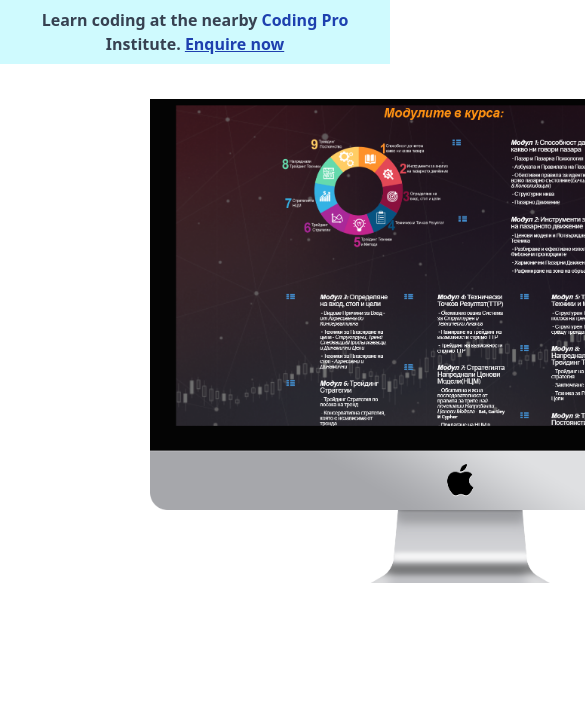
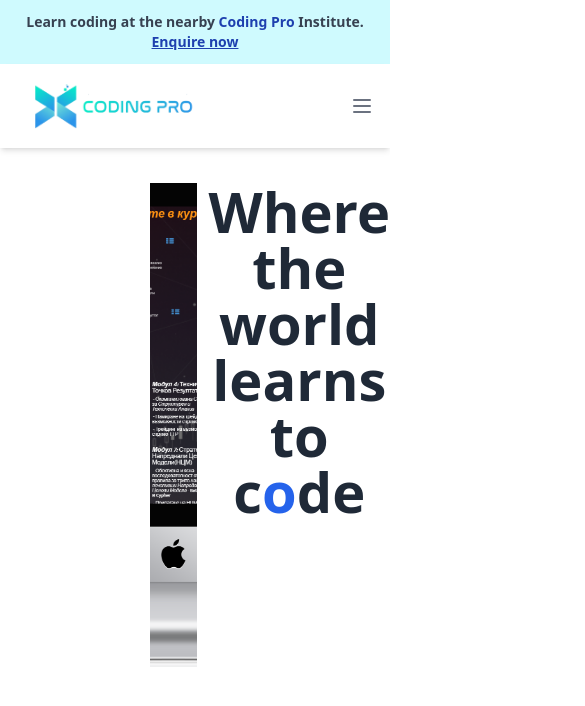
Before and after one commit to Parth0124/coding-junior, a React (Create React App) app: page / in a window 390 px wide. Shown: the top 706 px of the page, 585 px wide, since content can reach past the window. Built offline with nearby package versions, Linux system fonts and the light colour scheme.

Commit message:
made the navbar responsive for mobile

```diff
--- a/src/Components/iMacComponent.jsx
+++ b/src/Components/iMacComponent.jsx
@@ -3,15 +3,20 @@ import iMac from "../Assets/macbook-image.png";
 
 function MainComponent() {
   return (
-    <>
-      <div className="relative mt-[35px] ml-[150px] w-[620px] h-[484px]">
-        <img
-          src={iMac}
-          alt="imac"
-          className="w-[626px] h-[484px] object-cover"
-        />
+    <div className="flex mt-[35px] ml-[150px]">
+      {/* Image Container */}
+      <div className="w-[620px] h-[484px]">
+        <img src={iMac} alt="imac" className="w-full h-full object-cover" />
       </div>
-    </>
+
+      {/* Text Container */}
+      <div className="relative w-[500px] h-[164px] ml-[12px]">
+        <h2 className="text-[3.5rem] font-bold leading-none">
+          Where the world learns to c<span className="text-blue-600">o</span>
+          de
+        </h2>
+      </div>
+    </div>
   );
 }
 
--- a/src/Components/navbar.jsx
+++ b/src/Components/navbar.jsx
@@ -1,14 +1,16 @@
-import React from "react";
+import React, { useState } from "react";
 import logo from "../Assets/coding-junior-logo.png";
 
 function Navbar() {
+  const [menuOpen, setMenuOpen] = useState(false);
+
   return (
     <>
-      {/* First Navbar (unchanged) */}
+      {/* First Navbar */}
       <nav className="bg-cyan-100">
         <div className="mx-auto max-w-7xl px-2 sm:px-6 lg:px-8">
           <div className="flex h-16 items-center justify-center">
-            <h4 className="text-center text-gray-700 font-bold">
+            <h4 className="text-center text-gray-700 font-bold text-sm sm:text-base md:text-lg lg:text-xl">
               Learn coding at the nearby
               <span className="text-blue-800 font-semibold">
                 {" "}
@@ -23,8 +25,77 @@ function Navbar() {
         </div>
       </nav>
 
-      {/* Second Navbar (with dimensions applied) */}
-      <nav>
+      {/* Second Navbar for Desktop and Mobile */}
+      <nav className="bg-white shadow-md sm:hidden">
+        <div className="flex items-center justify-between px-4 py-3">
+          <a
+            href="#"
+            className="flex items-center w-[200px] h-[60px]"
+            aria-current="page"
+          >
+            <img src={logo} alt="logo" className="w-full h-auto" />
+          </a>
+          <button
+            onClick={() => setMenuOpen(!menuOpen)}
+            className="text-gray-500 hover:text-gray-700 focus:outline-none focus:text-gray-700"
+          >
+            {/* Hamburger icon */}
+            <svg
+              className="h-6 w-6"
+              fill="none"
+              stroke="currentColor"
+              viewBox="0 0 24 24"
+              xmlns="http://www.w3.org/2000/svg"
+            >
+              <path
+                strokeLinecap="round"
+                strokeLinejoin="round"
+                strokeWidth="2"
+                d="M4 6h16M4 12h16M4 18h16"
+              ></path>
+            </svg>
+          </button>
+        </div>
+
+        {/* Mobile Menu */}
+        {menuOpen && (
+          <div className="px-4 pt-2 pb-4 space-y-1">
+            <a
+              href="#"
+              className="block text-base font-medium text-gray-700 py-2"
+            >
+              About Us
+            </a>
+            <a
+              href="#"
+              className="block text-base font-medium text-gray-700 py-2"
+            >
+              Virtual Labs
+            </a>
+            <a
+              href="#"
+              className="block text-base font-medium text-gray-700 py-2"
+            >
+              Programs
+            </a>
+            <a
+              href="#"
+              className="block text-base font-medium text-gray-700 py-2"
+            >
+              For Colleges
+            </a>
+            <button className="w-full h-[50px] text-base font-medium btn btn-outline btn-info mt-2">
+              Login
+            </button>
+            <button className="w-full h-[50px] text-base font-medium btn btn-info mt-2">
+              Register
+            </button>
+          </div>
+        )}
+      </nav>
+
+      {/* Desktop Second Navbar (hidden on small screens) */}
+      <nav className="hidden sm:block">
         <div className="hidden sm:ml-9 sm:block">
           <div className="flex items-center space-x-4 relative w-[1119px] h-[95px] left-[87px] gap-0">
             <a
```
